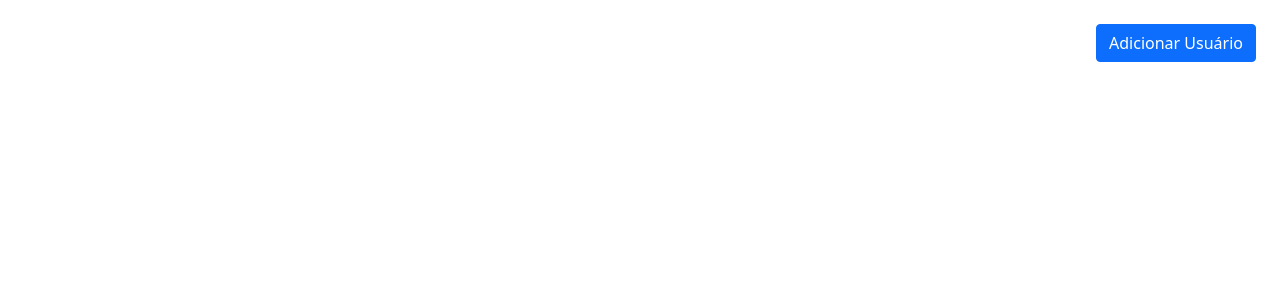
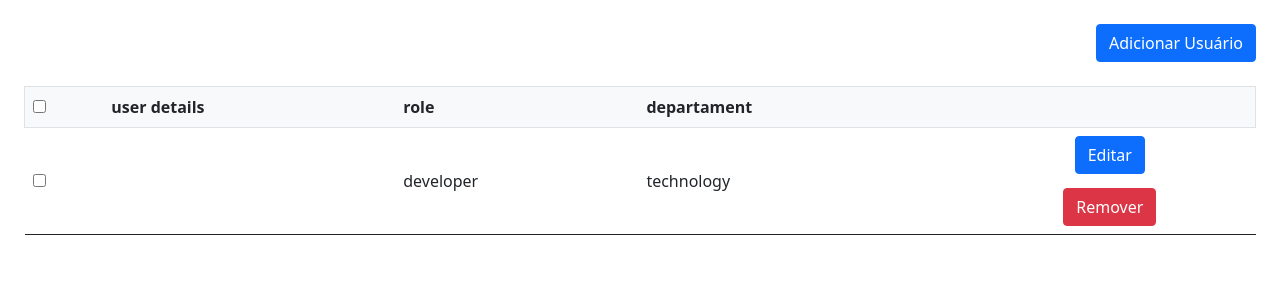
Before and after one commit to Sousa83/philips-fullstack-bootcamp, an Angular app in the folder angular/components-challenge/angular-components-challenge/: page / in a window 1280 px wide. Shown: the top 300 px of the page. Built offline with nearby package versions, Linux system fonts and the light colour scheme.

Commit message:
challange-components: base implementation of table

```diff
--- a/angular/components-challenge/angular-components-challenge/src/app/user/user.component.html
+++ b/angular/components-challenge/angular-components-challenge/src/app/user/user.component.html
@@ -2,4 +2,36 @@
   <section class="d-flex justify-content-end">
     <app-button label="adicionar usuário"></app-button>
   </section>
+  <section class="mt-4">
+    <table class="table">
+      <thead>
+        <tr class="border bg-light">
+          <th class="select">
+            <input type="checkbox" />
+          </th>
+          <th>user details</th>
+          <th>role</th>
+          <th>departament</th>
+          <th class="actions"></th>
+        </tr>
+      </thead>
+      <tbody class="border-0">
+        <tr *ngFor="let user of users">
+          <td class="align-middle"><input type="checkbox" /></td>
+          <td class="align-middle"></td>
+          <td class="align-middle">{{ user.role }}</td>
+          <td class="align-middle">{{ user.departament }}</td>
+          <td>
+            <div
+              style="min-height: 90px"
+              class="d-flex justify-content-between align-items-center flex-column"
+            >
+              <app-button label="editar"></app-button>
+              <app-button label="remover" color="btn-danger"></app-button>
+            </div>
+          </td>
+        </tr>
+      </tbody>
+    </table>
+  </section>
 </main>
--- a/angular/components-challenge/angular-components-challenge/src/app/user/user.component.ts
+++ b/angular/components-challenge/angular-components-challenge/src/app/user/user.component.ts
@@ -5,4 +5,17 @@ import { Component, OnInit } from '@angular/core';
   templateUrl: './user.component.html',
   styleUrls: ['./user.component.scss'],
 })
-export class UserComponent {}
+export class UserComponent {
+  users = [
+    {
+      id: 1,
+      name: 'Ricardo',
+      email: 'ricarosousa83@gmail.com',
+      dioUrl: 'https://web.dio.me/users/ricarosousa83?tab=achievements',
+      imageUrl:
+        'https://hermes.digitalinnovation.one/users/student/8cd55ac9-72ad-4e50-80df-bf6dbdca6523.jpg',
+      role: 'developer',
+      departament: 'technology',
+    },
+  ];
+}
--- a/angular/components-challenge/angular-components-challenge/src/app/user/user.module.ts
+++ b/angular/components-challenge/angular-components-challenge/src/app/user/user.module.ts
@@ -1,12 +1,13 @@
 import { NgModule } from '@angular/core';
+import { CommonModule } from '@angular/common';
 
 import { ButtonModule } from '../shared/components/button/button.module';
 
 import { UserComponent } from './user.component';
 
 @NgModule({
-  imports: [ButtonModule],
   exports: [UserComponent],
   declarations: [UserComponent],
+  imports: [ButtonModule, CommonModule],
 })
 export class UserModule {}
```
